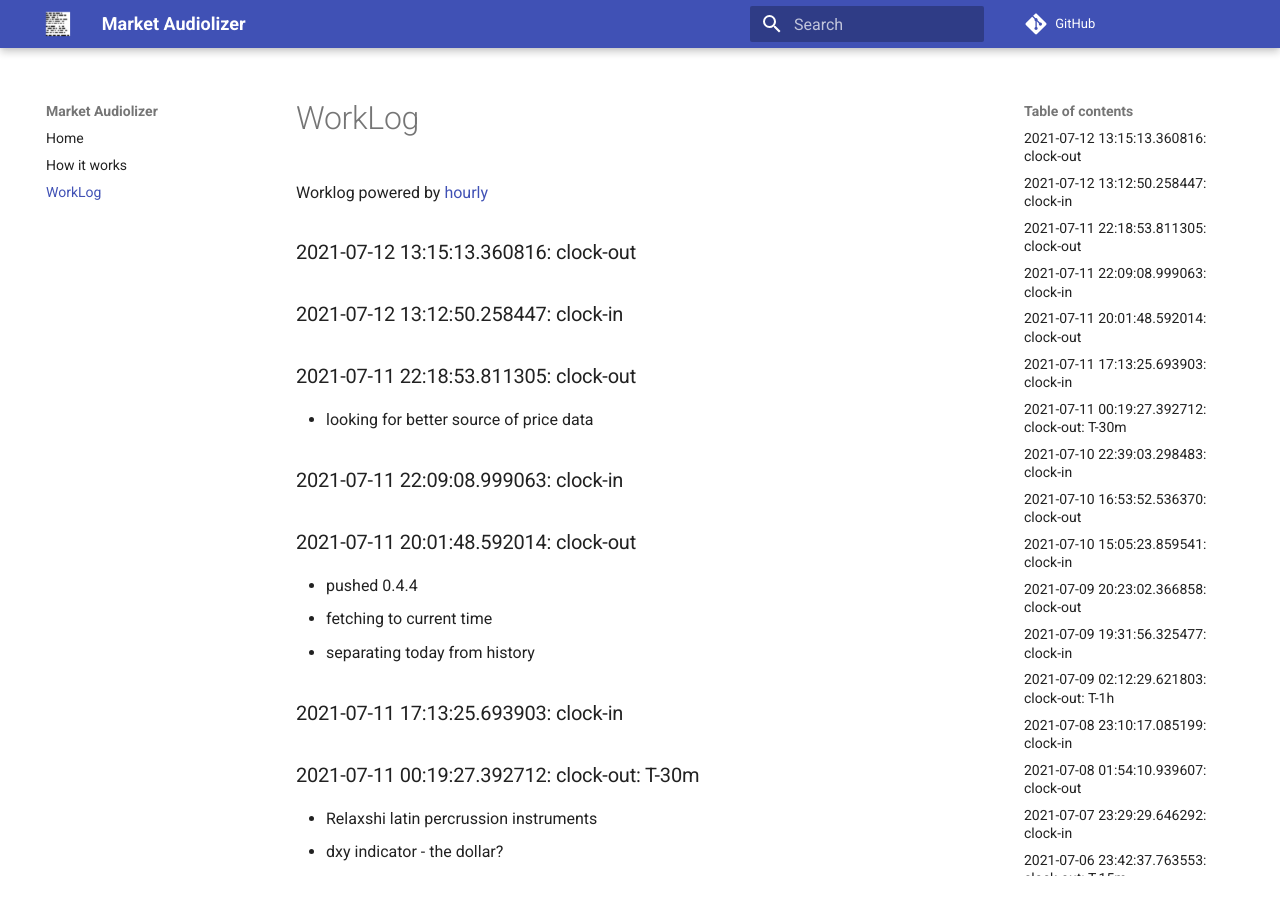
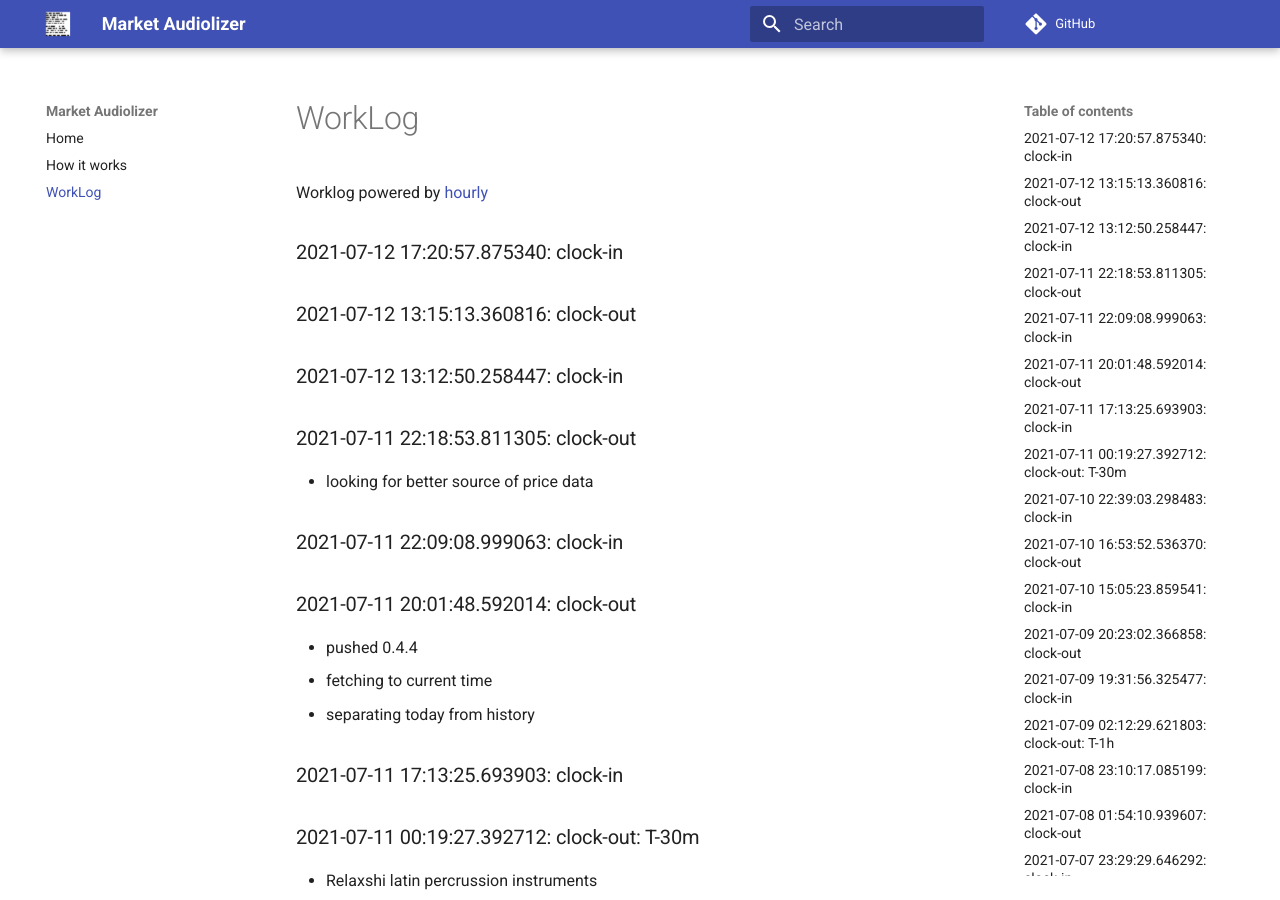
Before and after one commit to asherp/audiolizer, an MkDocs documentation site: the page built from docs/WorkLog.md, in a window 1280 px wide and 900 px high. Built offline with MkDocs 1.6.1 and Material for MkDocs 9.7.7, drawn with Linux system fonts in a browser that asks for light colours; comment, search, counter and statistics services are not loaded.

Commit message:
clock-in

```diff
--- a/WorkLog.md
+++ b/WorkLog.md
@@ -1,3 +1,6 @@
+
+### 2021-07-12 17:20:57.875340: clock-in
+
 ### 2021-07-12 13:15:13.360816: clock-out
 
 
```
